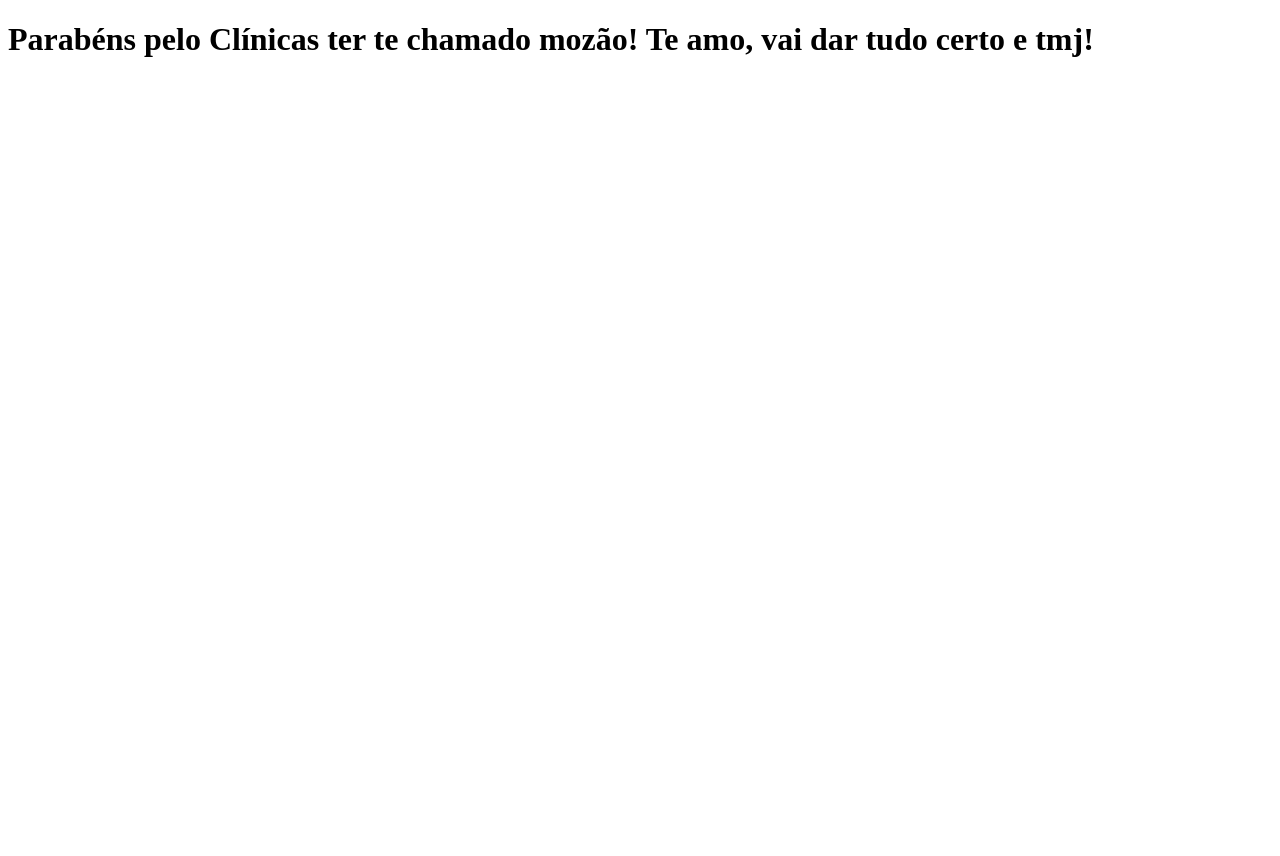
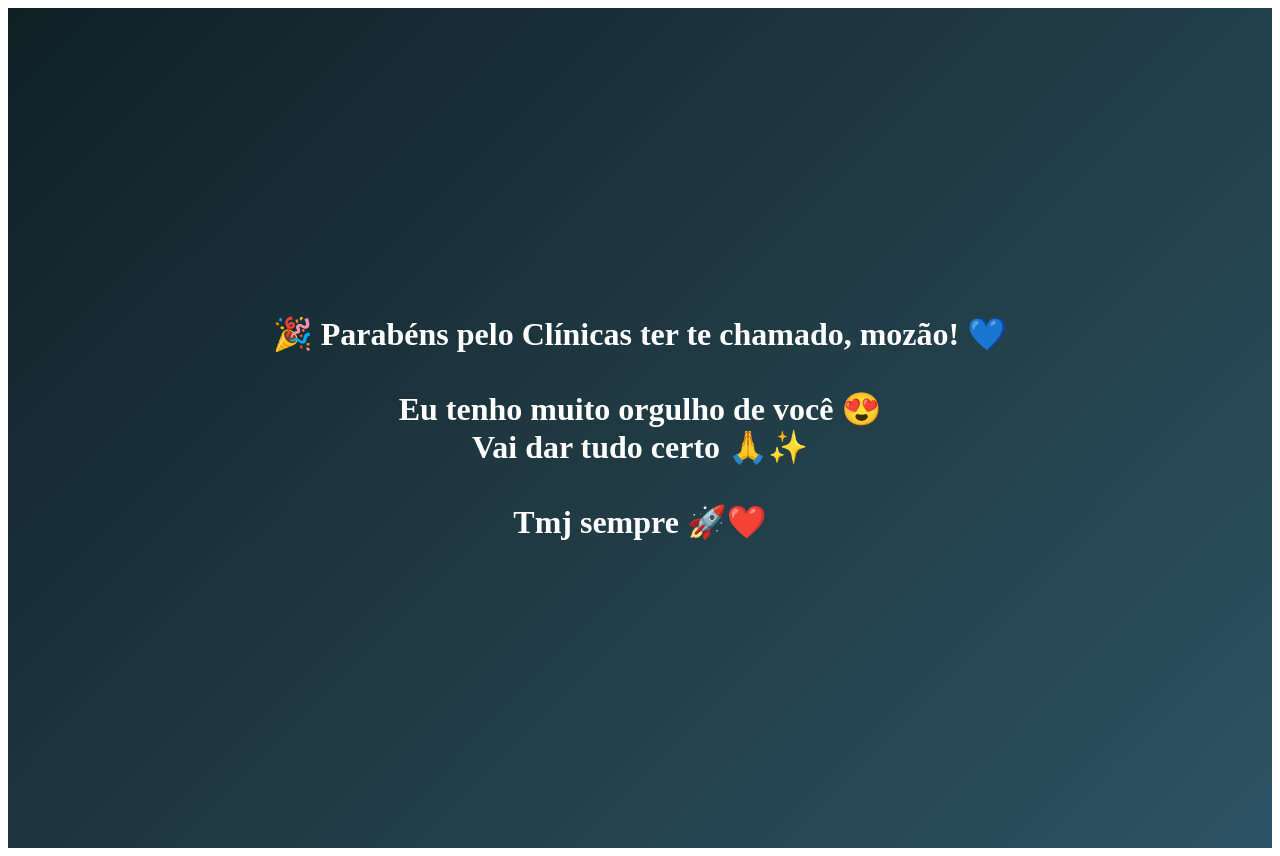
Before and after one commit to igormbecker/Curso.Dev, a Next.js app: page / in a window 1280 px wide. Before the commit the page ends 800 px from the top, so only its background shows below. Built offline with nearby package versions, Linux system fonts and the light colour scheme.

Commit message:
Melhorando a mensagem.

```diff
--- a/pages/index.js
+++ b/pages/index.js
@@ -1,5 +1,23 @@
 function Home() {
-    return <h1>Parabéns pelo Clínicas ter te chamado mozão! Te amo, vai dar tudo certo e tmj!</h1>
+    return (
+        <div style={{
+            display: "flex",
+            justifyContent: "center",
+            alignItems: "center",
+            height: "100vh",
+            background: "linear-gradient(135deg, #0f2027, #203a43, #2c5364)",
+            color: "white",
+            textAlign: "center",
+            padding: "20px"
+        }}>
+            <h1 style={{ fontSize: "2rem" }}>
+                🎉 Parabéns pelo Clínicas ter te chamado, mozão! 💙<br/><br/>
+                Eu tenho muito orgulho de você 😍<br/>
+                Vai dar tudo certo 🙏✨<br/><br/>
+                Tmj sempre 🚀❤️
+            </h1>
+        </div>
+    );
 }
 
 export default Home;
```
